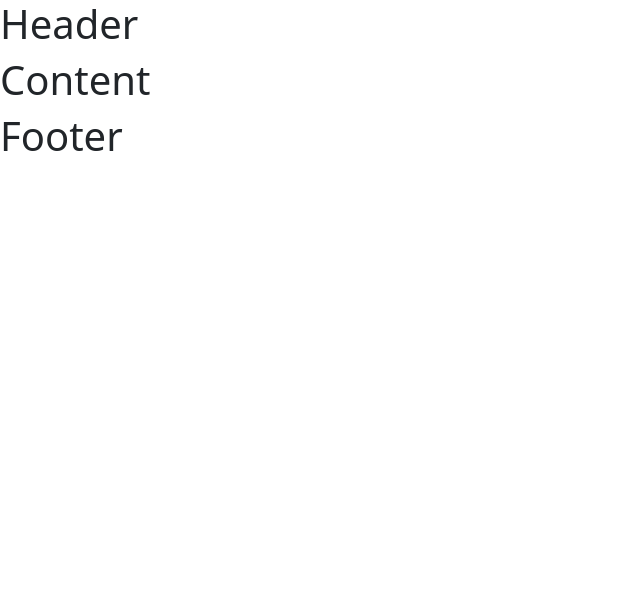
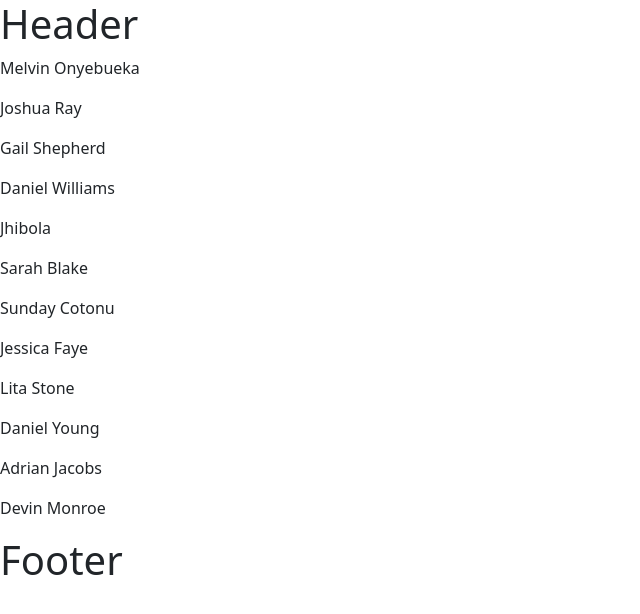
Before and after one commit to Daniel-Williams-ux/Alcasa_Team_Member_Allocation_App, a React (Vite) app: page / in a window 1280 px wide. Shown: the top 614 px of the page, without its empty margins (0-640 px from the left). Built offline with nearby package versions, Linux system fonts and the light colour scheme.

Commit message:
correct way of outputting the empoyees' names

```diff
--- a/src/App.jsx
+++ b/src/App.jsx
@@ -1,14 +1,16 @@
 import './App.css'
 import Header from './Header';
-import Content from './Content'
-import Footer from './Footer'
+import Employees from './Employees';
+import Footer from './Footer';
 
-export default function App() {
+function App() {
   return (
     <div>
       <Header />
-      <Content />
+      <Employees />
       <Footer />
     </div>
   )
 }
+
+export default App;
--- a/src/Employees.jsx
+++ b/src/Employees.jsx
@@ -1,3 +1,4 @@
+import React from 'react'
 import { useState} from 'react';
 
 const Employees = () => {
@@ -89,9 +90,9 @@ const Employees = () => {
   return (
     <main>
       {
-       employees.map((employees) => {
-         <p>{employees.fullName}</p>
-       })
+       employees.map((employee) => (
+         <p>{employee.fullName}</p>
+       ))
       }
     </main>
   )
```
